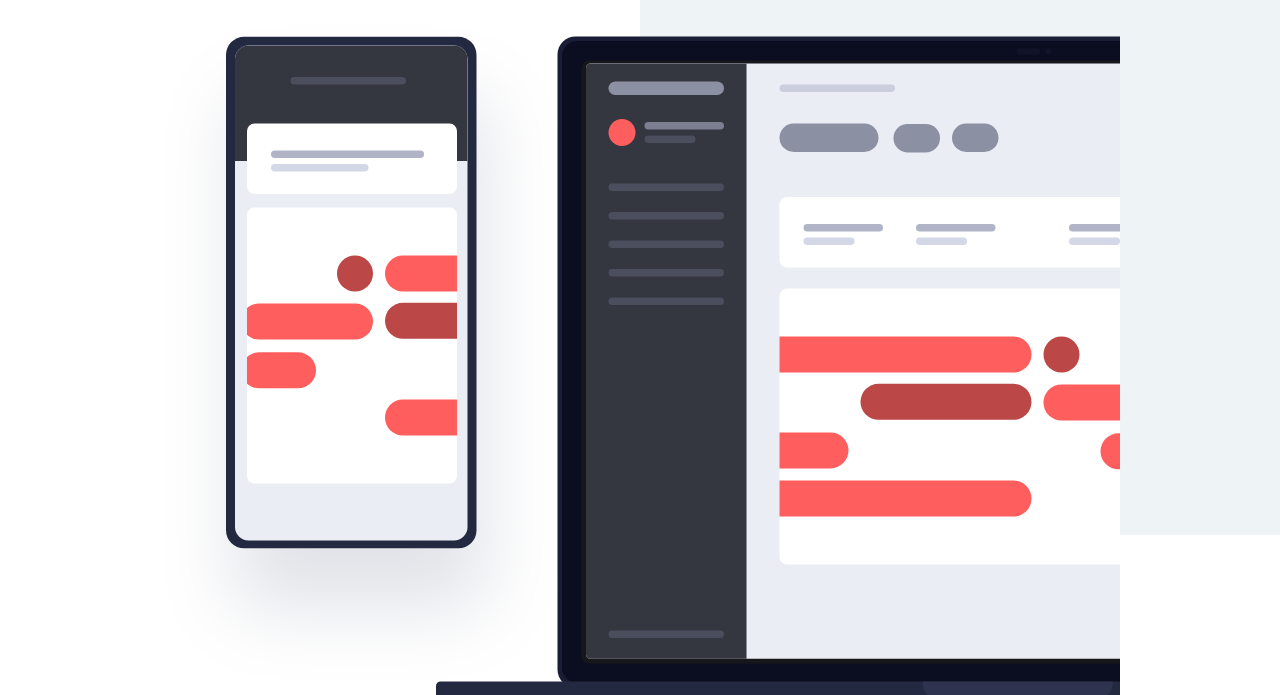
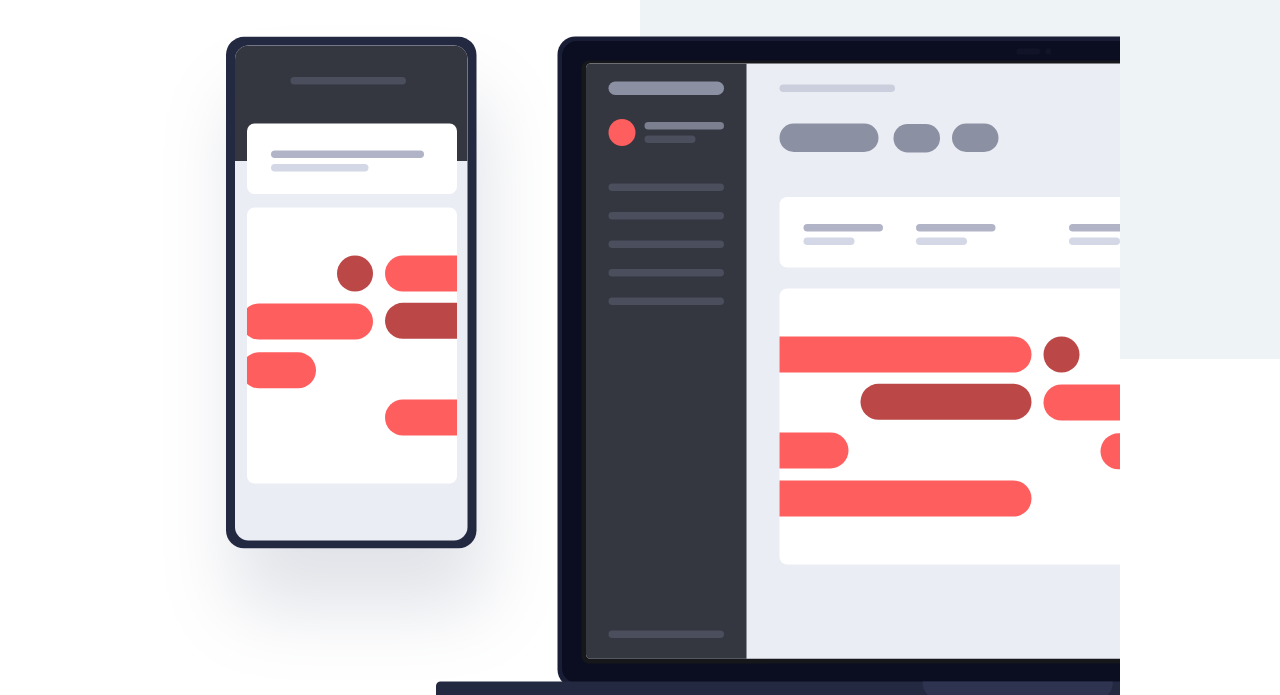
Before and after one commit to mtenkorang/project-tracking-intro, a plain HTML site: page index.html in a window 1280 px wide. Shown: the part 105-800 px from the top of the page. Drawn offline with nearby package versions, Linux system fonts and the light colour scheme.

Commit message:
Update .overlay height

```diff
--- a/css/style.css
+++ b/css/style.css
@@ -42,14 +42,12 @@ header div.close {
 header div.overlay {
   position: absolute;
   width: 50vw;
-  height: 80vh;
-  min-height: 60vh;
+  height: 55vh;
   min-height: 29rem;
   right: 0;
   top: 0;
   background-color: hsl(207deg, 33%, 95%);
   border-bottom-left-radius: 60px;
-  padding-bottom: 1rem;
   z-index: -1;
 }
 
```
